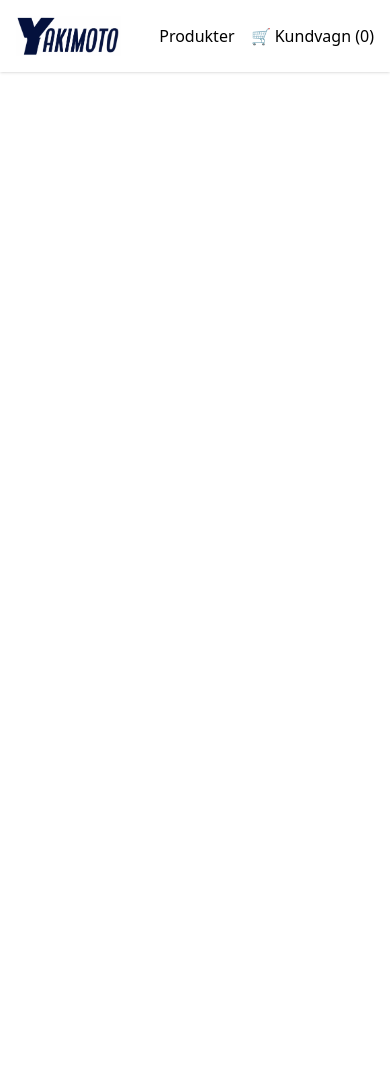
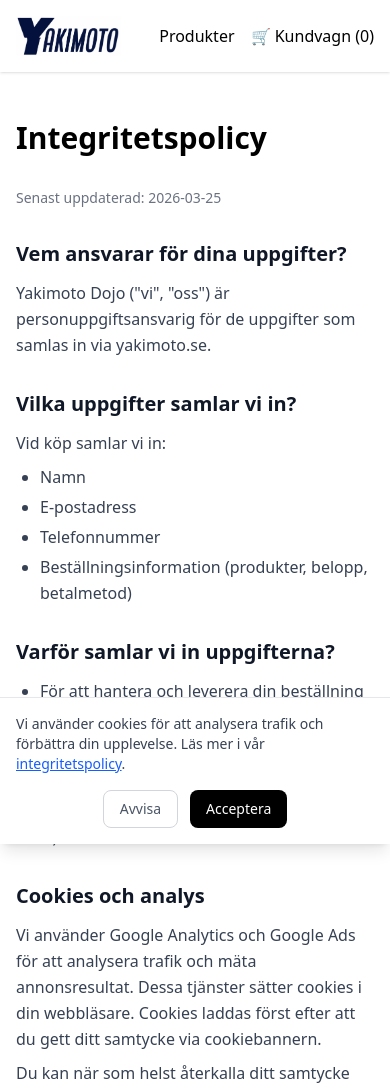
Before and after one commit to alexyak1/yakimoto, a React (Vite) app in the folder frontend/: page /integritetspolicy in a window 390 px wide. Shown: the top 1091 px of the page. Before the commit the page ends 844 px from the top, so only its background shows below. Built offline with nearby package versions, Linux system fonts and the light colour scheme; no server answers.

Commit message:
add cookie policy

```diff
--- a/frontend/src/App.jsx
+++ b/frontend/src/App.jsx
@@ -13,6 +13,8 @@ import TimePage from './components/TimePage';
 import axios from 'axios';
 import { initGA, trackPageView, trackAddToCart, trackRemoveFromCart, trackBeginCheckout } from './analytics';
 import { isTokenValid, isTokenExpired } from './utils/auth';
+import CookieConsent, { getCookieConsent } from './components/CookieConsent';
+import PrivacyPolicy from './components/PrivacyPolicy';
 
 const CART_KEY = 'yakimoto_cart';
 const API_URL = import.meta.env.VITE_API_URL;
@@ -104,9 +106,11 @@ function App() {
     return storedCart ? JSON.parse(storedCart) : [];
   });
 
-  // Initialize Google Analytics
+  // Initialize Google Analytics only if user has accepted cookies
   useEffect(() => {
-    initGA();
+    if (getCookieConsent() === "accepted") {
+      initGA();
+    }
   }, []);
 
   // Save to localStorage when cart changes
@@ -218,7 +222,9 @@ function App() {
           <Route path="/category/:categoryName" element={<CategoryPage />} />
           <Route path="/checkout" element={<Checkout cart={cart} setCart={setCart} />} />
           <Route path="/time" element={<TimePage />} />
+          <Route path="/integritetspolicy" element={<PrivacyPolicy />} />
         </Routes>
+        <CookieConsent onAccept={() => initGA()} />
       </Router>
     </>
   );
--- /dev/null
+++ b/frontend/src/components/CookieConsent.jsx
@@ -0,0 +1,69 @@
+import React, { useState, useEffect } from "react";
+
+const CONSENT_KEY = "yakimoto_cookie_consent";
+const API_URL = import.meta.env.VITE_API_URL;
+
+export function getCookieConsent() {
+    return localStorage.getItem(CONSENT_KEY);
+}
+
+function logConsent(action) {
+    fetch(`${API_URL}/consent-log`, {
+        method: "POST",
+        headers: { "Content-Type": "application/json" },
+        body: JSON.stringify({ action }),
+    }).catch(() => {});
+}
+
+export default function CookieConsent({ onAccept }) {
+    const [visible, setVisible] = useState(false);
+
+    useEffect(() => {
+        if (!getCookieConsent()) {
+            setVisible(true);
+        }
+    }, []);
+
+    const accept = () => {
+        localStorage.setItem(CONSENT_KEY, "accepted");
+        setVisible(false);
+        logConsent("accepted");
+        onAccept();
+    };
+
+    const decline = () => {
+        localStorage.setItem(CONSENT_KEY, "declined");
+        setVisible(false);
+        logConsent("declined");
+    };
+
+    if (!visible) return null;
+
+    return (
+        <div className="fixed bottom-0 left-0 right-0 z-50 p-4 bg-white border-t border-gray-200 shadow-lg">
+            <div className="max-w-4xl mx-auto flex flex-col sm:flex-row items-center gap-4">
+                <p className="text-sm text-gray-700 flex-1">
+                    Vi använder cookies för att analysera trafik och förbättra din upplevelse.
+                    Läs mer i vår{" "}
+                    <a href="/integritetspolicy" className="underline text-blue-600 hover:text-blue-800">
+                        integritetspolicy
+                    </a>.
+                </p>
+                <div className="flex gap-3 flex-shrink-0">
+                    <button
+                        onClick={decline}
+                        className="px-4 py-2 text-sm text-gray-600 border border-gray-300 rounded-lg hover:bg-gray-50"
+                    >
+                        Avvisa
+                    </button>
+                    <button
+                        onClick={accept}
+                        className="px-4 py-2 text-sm text-white bg-black rounded-lg hover:bg-gray-800"
+                    >
+                        Acceptera
+                    </button>
+                </div>
+            </div>
+        </div>
+    );
+}
--- /dev/null
+++ b/frontend/src/components/PrivacyPolicy.jsx
@@ -0,0 +1,91 @@
+import React from "react";
+
+export default function PrivacyPolicy() {
+    return (
+        <div className="max-w-3xl mx-auto px-4 py-12">
+            <h1 className="text-3xl font-bold mb-8">Integritetspolicy</h1>
+            <p className="text-sm text-gray-500 mb-8">Senast uppdaterad: 2026-03-25</p>
+
+            <div className="space-y-8 text-gray-700 leading-relaxed">
+                <section>
+                    <h2 className="text-xl font-semibold text-gray-900 mb-3">Vem ansvarar för dina uppgifter?</h2>
+                    <p>
+                        Yakimoto Dojo ("vi", "oss") är personuppgiftsansvarig för de uppgifter som samlas
+                        in via yakimoto.se.
+                    </p>
+                </section>
+
+                <section>
+                    <h2 className="text-xl font-semibold text-gray-900 mb-3">Vilka uppgifter samlar vi in?</h2>
+                    <p>Vid köp samlar vi in:</p>
+                    <ul className="list-disc ml-6 mt-2 space-y-1">
+                        <li>Namn</li>
+                        <li>E-postadress</li>
+                        <li>Telefonnummer</li>
+                        <li>Beställningsinformation (produkter, belopp, betalmetod)</li>
+                    </ul>
+                </section>
+
+                <section>
+                    <h2 className="text-xl font-semibold text-gray-900 mb-3">Varför samlar vi in uppgifterna?</h2>
+                    <ul className="list-disc ml-6 space-y-1">
+                        <li>För att hantera och leverera din beställning</li>
+                        <li>För att skicka orderbekräftelse via e-post</li>
+                        <li>För att kunna kontakta dig vid frågor om din order</li>
+                    </ul>
+                    <p className="mt-2">
+                        Rättslig grund: fullgörande av avtal (GDPR art. 6.1 b).
+                    </p>
+                </section>
+
+                <section>
+                    <h2 className="text-xl font-semibold text-gray-900 mb-3">Cookies och analys</h2>
+                    <p>
+                        Vi använder Google Analytics och Google Ads för att analysera trafik och mäta
+                        annonsresultat. Dessa tjänster sätter cookies i din webbläsare. Cookies laddas
+                        först efter att du gett ditt samtycke via cookiebannern.
+                    </p>
+                    <p className="mt-2">
+                        Du kan när som helst återkalla ditt samtycke genom att rensa cookies i din
+                        webbläsare.
+                    </p>
+                </section>
+
+                <section>
+                    <h2 className="text-xl font-semibold text-gray-900 mb-3">Betalning</h2>
+                    <p>
+                        Kortbetalningar hanteras av Stripe. Vi lagrar inga kortuppgifter. Stripe
+                        behandlar dina uppgifter enligt sin egen integritetspolicy.
+                    </p>
+                </section>
+
+                <section>
+                    <h2 className="text-xl font-semibold text-gray-900 mb-3">Hur länge sparar vi uppgifterna?</h2>
+                    <p>
+                        Orderuppgifter sparas så länge det behövs för att fullgöra beställningen och
+                        uppfylla bokföringskrav (normalt 7 år enligt bokföringslagen).
+                    </p>
+                </section>
+
+                <section>
+                    <h2 className="text-xl font-semibold text-gray-900 mb-3">Dina rättigheter</h2>
+                    <p>Enligt GDPR har du rätt att:</p>
+                    <ul className="list-disc ml-6 mt-2 space-y-1">
+                        <li>Begära tillgång till dina personuppgifter</li>
+                        <li>Begära rättelse av felaktiga uppgifter</li>
+                        <li>Begära radering av dina uppgifter</li>
+                        <li>Invända mot behandling av dina uppgifter</li>
+                    </ul>
+                </section>
+
+                <section>
+                    <h2 className="text-xl font-semibold text-gray-900 mb-3">Kontakt</h2>
+                    <p>
+                        Har du frågor om hur vi hanterar dina uppgifter? Kontakta oss
+                        på <a href="mailto:iakimchuk.a@gmail.com" className="underline text-blue-600 hover:text-blue-800">iakimchuk.a@gmail.com</a>.
+                    </p>
+                </section>
+            </div>
+        </div>
+    );
+}
--- a/frontend/src/components/admin/AdminDashboard.jsx
+++ b/frontend/src/components/admin/AdminDashboard.jsx
@@ -1,6 +1,9 @@
-import React from "react";
+import React, { useEffect, useState } from "react";
+import axios from "axios";
 import { SmartImage } from "../SmartImage";
 import { NEW_PRODUCT_LABEL } from "../../constants";
+
+const API_URL = import.meta.env.VITE_API_URL;
 
 function StatCard({ icon, value, label, color }) {
     const colorMap = {
@@ -24,6 +27,12 @@ function StatCard({ icon, value, label, color }) {
 }
 
 export default function AdminDashboard({ products, categories }) {
+    const [consentStats, setConsentStats] = useState({ accepted: 0, declined: 0 });
+
+    useEffect(() => {
+        axios.get(`${API_URL}/consent-stats`).then(res => setConsentStats(res.data)).catch(() => {});
+    }, []);
+
     const totalStock = (products || []).reduce((sum, p) => {
         const sizes = p.sizes || {};
         return sum + Object.values(sizes).reduce((s, v) => {
@@ -103,6 +112,29 @@ export default function AdminDashboard({ products, categories }) {
                 />
             </div>
 
+            {/* Cookie Consent Stats */}
+            {(consentStats.accepted > 0 || consentStats.declined > 0) && (
+                <div className="bg-white rounded-xl border border-gray-100 p-6">
+                    <h2 className="text-lg font-semibold text-gray-900 mb-4">Cookie-samtycke</h2>
+                    <div className="grid grid-cols-2 sm:grid-cols-3 gap-4">
+                        <div>
+                            <p className="text-sm text-gray-500">Accepterat</p>
+                            <p className="text-2xl font-bold text-green-600">{consentStats.accepted}</p>
+                        </div>
+                        <div>
+                            <p className="text-sm text-gray-500">Avvisat</p>
+                            <p className="text-2xl font-bold text-red-500">{consentStats.declined}</p>
+                        </div>
+                        <div>
+                            <p className="text-sm text-gray-500">Acceptansgrad</p>
+                            <p className="text-2xl font-bold text-gray-900">
+                                {Math.round((consentStats.accepted / (consentStats.accepted + consentStats.declined)) * 100)}%
+                            </p>
+                        </div>
+                    </div>
+                </div>
+            )}
+
             {/* Recent Products */}
             <div className="bg-white rounded-xl border border-gray-100 p-6">
                 <h2 className="text-lg font-semibold text-gray-900 mb-4">Senaste produkter</h2>
--- a/frontend/src/components/admin/AdminOrders.jsx
+++ b/frontend/src/components/admin/AdminOrders.jsx
@@ -341,6 +341,11 @@ export default function AdminOrders({ products, token, searchQuery }) {
     // Revenue calculation
     const totalRevenue = orders.reduce((sum, o) => sum + (o.total || 0), 0);
 
+    const formatPaymentMethod = (method) => {
+        const methods = { swish: "Swish", stripe: "Kort", bankgiro: "Bankgiro", kontant: "Kontant", faktura: "Faktura" };
+        return methods[method] || method;
+    };
+
     const formatDate = (isoStr) => {
         if (!isoStr) return "";
         const d = new Date(isoStr);
@@ -415,7 +420,14 @@ export default function AdminOrders({ products, token, searchQuery }) {
                                 <StatusBadge paid={order.payment_status === "betald"} pickedUp={order.pickup_status === "hamtad"} />
 
                                 <div className="flex-1 min-w-0">
-                                    <p className="font-medium text-gray-900">{order.customer_name}</p>
+                                    <p className="font-medium text-gray-900">
+                                        {order.customer_name}
+                                        {order.payment_method && (
+                                            <span className="ml-2 inline-flex items-center px-2 py-0.5 rounded text-xs font-medium bg-gray-100 text-gray-600">
+                                                {formatPaymentMethod(order.payment_method)}
+                                            </span>
+                                        )}
+                                    </p>
                                     <p className="text-sm text-gray-500 truncate">
                                         {formatItemsSummary(order.items)}
                                     </p>
```
Also changed, not shown: 2 other files (tests, documents, lock files or other folders).
